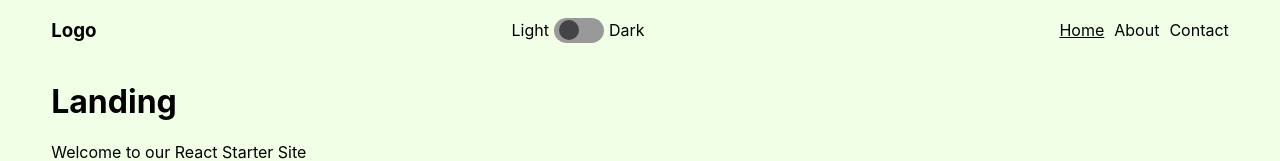
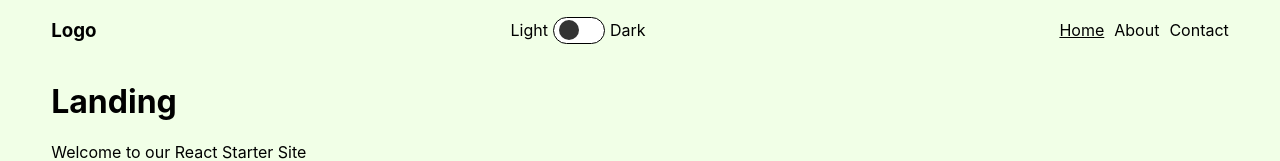
Before and after one commit to jp-king-1337/react_note_api_1, a React (Create React App) app in the folder client/: page / in a window 1280 px wide. Shown: the top 161 px of the page. Built offline with nearby package versions, Linux system fonts and the light colour scheme; the HTML template or start-up script is replaced by a standard one.

Commit message:
Updated toggle bar colors for light and dark mode

```diff
--- a/client/src/components/Header.js
+++ b/client/src/components/Header.js
@@ -27,8 +27,8 @@ function Header(propsObj) {
 
             <div className="toggle-wrapper row align-center">
                 <p>Light</p>
-                <div onClick={toggleMode} className="toggle-bar">
-                    <span className={`toggle ${propsObj.darkMode ? "dark-mode" : ""}`}></span>
+                <div onClick={toggleMode} className={`toggle-bar ${propsObj.darkMode ? "dark-mode" : "light-mode"}`}>
+                    <span className={`toggle ${propsObj.darkMode ? "dark-mode" : "light-mode"}`}></span>
                 </div>
                 <p>Dark</p>
             </div>
--- a/client/src/index.scss
+++ b/client/src/index.scss
@@ -87,6 +87,7 @@ header {
             background: #999;
             height: 25px;
             width: 50px;
+            border: 1px solid #000;
             border-radius: 30px;
             position: relative;
 
@@ -96,15 +97,25 @@ header {
                 width: 20px;
                 top: 2px;
                 left: 5px;
-                background: #444;
+                background: #333;
                 border-radius: 50%;
                 transition: left .4s;
 
                 &.dark-mode {
                     left: 25px;
+                    background: #222;
                 }
             }
+
+            &.light-mode {
+                background: #fff;
+                border: 1px solid #000;
+            }
         }
+
+        // .toggle.light-mode {
+        //     background: #ccc;
+        // }
     }
 
     nav a {
```
